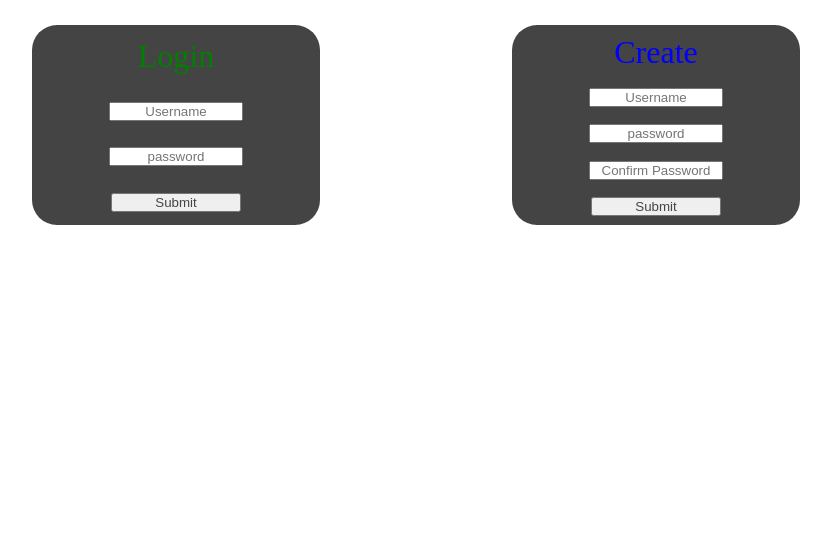
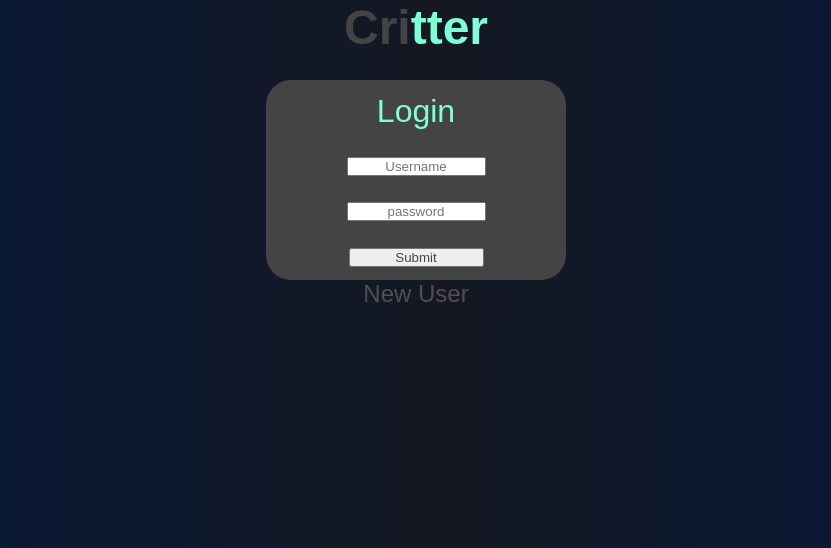
Before and after one commit to CarsonNorman/Python, a Flask app: page / in a window 1280 px wide. Shown: the top 548 px of the page, without its empty margins (224-1055 px from the left). Run offline with Flask 2, Linux system fonts and the light colour scheme.

Commit message:
styled some stuff

```diff
--- a/Thoughts/flask_app/controllers/login_controller.py
+++ b/Thoughts/flask_app/controllers/login_controller.py
@@ -9,18 +9,23 @@ from flask_app.models.thoughts_model import Thought
 def landing(err=0):
     return render('landing.html', err=err)
 
+@app.route('/newUser')
+@app.route('/newUser/<int:err>')
+def newUser(err=0):
+    return render('newUser.html', err=err)
+
 @app.route('/validateCreate', methods=['POST'])
 def validateCreate():
     formData = request.form
     if formData['name'] == '':
         flash('Name Field Cannot be empty')
-        return redirect(url_for('landing', err=1))
+        return redirect(url_for('newUser', err=1))
     if formData['pass'] == '':
         flash('Password Field Cannot be empty')
-        return redirect(url_for('landing', err=1))
+        return redirect(url_for('newUser', err=1))
     if formData['pass-confirm'] == '' or formData['pass-confirm'] != formData['pass']:
         flash('Passwords do not match')
-        return redirect(url_for('landing', err=1))
+        return redirect(url_for('newUser', err=1))
     hash = bcrypt.generate_password_hash(formData['pass'])
     data = {
         **request.form,
--- a/Thoughts/flask_app/controllers/thought_controller.py
+++ b/Thoughts/flask_app/controllers/thought_controller.py
@@ -22,7 +22,7 @@ def renderHome(id):
         else:
             print('Running all filter' )
             postData = Thought.get_all_thoughts()
-        print(postData)
+        print('postData', postData)
         return render('dashboard.html', userData = userData, postData=postData)
     else:
         flash('Please Login')
--- a/Thoughts/flask_app/static/css/landing.css
+++ b/Thoughts/flask_app/static/css/landing.css
@@ -2,6 +2,7 @@
     margin: 0;
     padding: 0;
     color:#444;
+    font-family: Arial, Helvetica, sans-serif;
 }
 body,
 div{
@@ -12,18 +13,23 @@ body{
     flex-direction: column;
     width: 75%;
     margin: auto;
+    background: rgb(4,25,61);
+    background: linear-gradient(90deg, rgba(4,25,61,1) 0%, rgba(21,24,34,1) 52%, rgba(4,25,61,1) 100%);
 }
 body > div{
     justify-content: center;
     align-items: center;
 }
 #form-holder{
-    justify-content: space-around;
+    display: flex;
+    flex-direction: column;
 
 }
 #form-holder > form{
     width: 30%;
     height: 200px;
+    min-width: 300px;
+    min-height: 200px;
     background-color: #444;
     border-radius: 25px;
     margin-top:25px;
@@ -38,11 +44,19 @@ label{
     width: 45%;
     text-align: center;
 }
+#form-holder a{
+    font-size: 1.5em;
+    text-decoration: none;
+    color:rgb(80, 80, 80);
+}
 #login label{
-    color: green;
+    color: aquamarine;
     font-size: 2em;
 }
 #create label{
-    color: blue;
+    color: aquamarine;
     font-size: 2em;
 }
+#banner h1{
+    font-size: 3em;
+}
--- a/Thoughts/flask_app/static/css/newPost.css
+++ b/Thoughts/flask_app/static/css/newPost.css
@@ -3,6 +3,8 @@ body{
     justify-content: center;
     align-items: center;
     flex-direction: column;
+    background: rgb(4,25,61);
+    background: linear-gradient(90deg, rgba(4,25,61,1) 0%, rgba(21,24,34,1) 52%, rgba(4,25,61,1) 100%);
 }
 body > form{
     display: flex;
--- a/Thoughts/flask_app/static/templates/landing.html
+++ b/Thoughts/flask_app/static/templates/landing.html
@@ -17,6 +17,9 @@
                 {% endif %}
             {% endwith %}
         {% endif %}
+        <div id="banner">
+            <h1>Cri<span style="color: aquamarine;">tter</span></h1>
+        </div>
     <div id="form-holder">
     <form id='login' action="/validateLog" method="post" >
         {% if err == 2 %}
@@ -34,22 +37,7 @@
         <input  type='password' placeholder="password" name="pass">
         <input type="submit">
     </form>
-    <form id="create" action="/validateCreate" method="post">
-        {% if err == 1%}
-            {% with messages = get_flashed_messages()%}
-                {% if messages%}
-                    {% for message in messages%}
-                     <p style="color:red; font-size:1em;">{{message}}</p>
-                    {% endfor %}
-                {% endif %}
-            {% endwith %}
-            {% endif %}
-        <label for="create">Create</label>
-        <input placeholder="Username" name="name">
-        <input placeholder="password" type='password' name="pass">
-        <input placeholder="Confirm Password" type='password' name="pass-confirm">
-        <input type="submit">
-    </form>
+    <a href="/newUser">New User</a>
     </div>
 
 </body>
```
Also changed, not shown: Thoughts/flask_app/static/css/dashboard.css (+15 -0 lines), Thoughts/flask_app/static/templates/dashboard.html (+12 -4 lines), Thoughts/flask_app/static/templates/newUser.html (added, +35 -0 lines).
